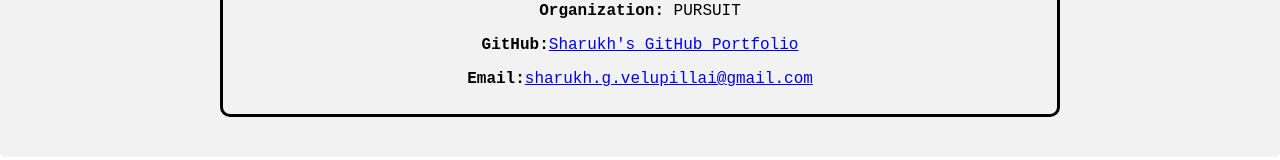
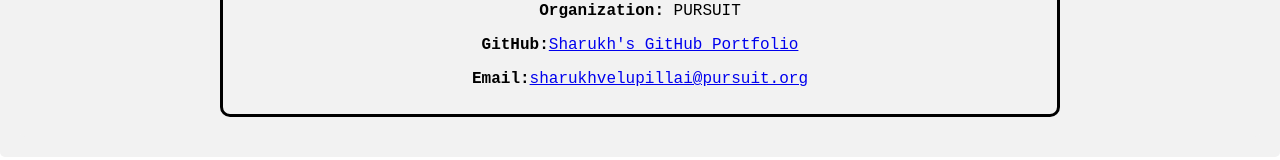
Before and after one commit to SharukhGV/Dream-Log-App-frontend, a React (Create React App) app: page / in a window 1280 px wide. Shown: the part 430-590 px from the top of the page. Built offline with nearby package versions, Linux system fonts and the light colour scheme; no server answers.

Commit message:
readme file and email change

```diff
--- a/src/Pages/Home.js
+++ b/src/Pages/Home.js
@@ -27,7 +27,7 @@ function Home(){
           </p><p>
             <strong>Email:</strong>
             <a href="mailto:sharukhvelupillai@pursuit.org">
-              sharukh.g.velupillai@gmail.com
+            sharukhvelupillai@pursuit.org
             </a>
           </p>
     </div>
```
Also changed, not shown: 1 other file (tests, documents, lock files or other folders).
